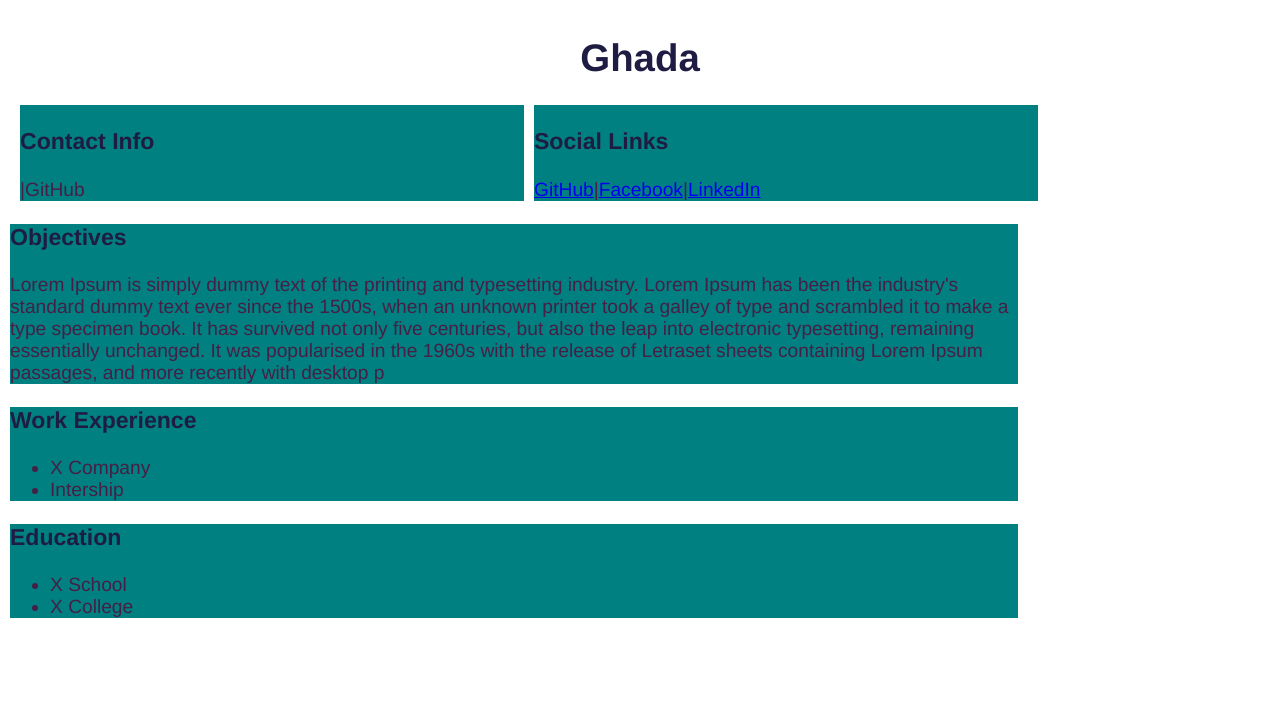
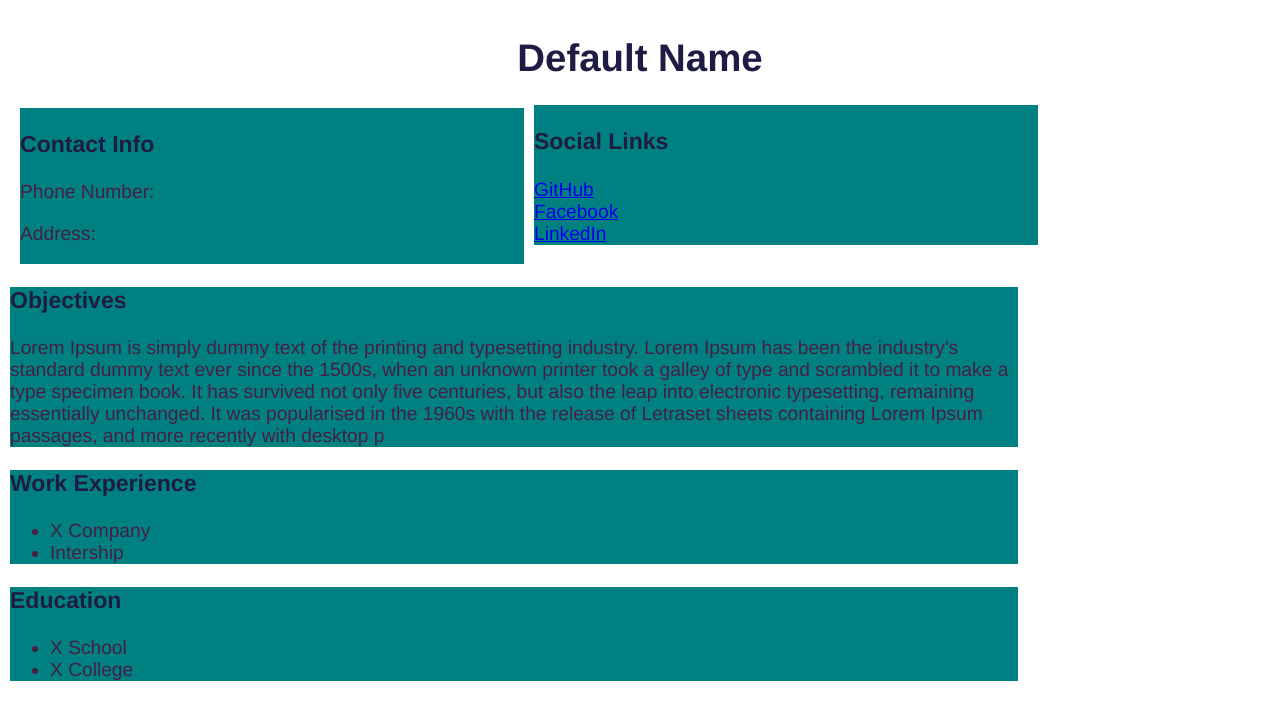
Before and after one commit to mohamedkaoud14/ReactProject, a React (Create React App) app: page / in a window 1280 px wide. Shown: the top 720 px of the page. Built offline with nearby package versions, Linux system fonts and the light colour scheme.

Commit message:
feat: added name and contacts info states

```diff
--- a/src/App.js
+++ b/src/App.js
@@ -7,15 +7,16 @@ import SocialLinks from "./mainpage/SocialLinks.js";
 import WorkExperience from "./mainpage/WorkExperience.js";
 
 function App() {
-  const[appState , updateState] = useState({
-    name:"Ghada",
-    email:"ghada@gmail.com",
-    github:"gahda123@gmail"
-  }) ;
+  const [name, updatName] = useState("Default Name");
+  const [contanctInfo, updateContactInfo] = useState({
+    phone: "default phone",
+    address: "default address"
+  });
+
   return (
     <div className="app">
-      <h1> {appState.name} </h1>
-      <ContactInfo name={appState.name}></ContactInfo>
+      <h1> {name} </h1>
+      <ContactInfo contanctInfo={contanctInfo}></ContactInfo>
       <SocialLinks></SocialLinks>
       <Objectives></Objectives>
       <WorkExperience></WorkExperience>
--- a/src/mainpage/ContactInfo.js
+++ b/src/mainpage/ContactInfo.js
@@ -1,11 +1,13 @@
-function ContactInfo(propc) {
+function ContactInfo({ phone, address }) {
   return (
-    <div className="section contact-info">
+
+    <div div className="section contact-info" >
       <h3>Contact Info</h3>
       <div>
-        <a>{propc.github}</a>|<a>GitHub</a>
+        <p> Phone Number: {phone}</p>
+        <p> Address: {address} </p>
       </div>
-    </div>
+    </div >
   );
 }
 
--- a/src/mainpage/SocialLinks.js
+++ b/src/mainpage/SocialLinks.js
@@ -3,9 +3,11 @@ function SocialLinks() {
     <div className="section social-links">
       <h3>Social Links</h3>
       <div>
-        <a href="https://www.google.com">GitHub</a>|
-        <a href="https://www.google.com">Facebook</a>|
-        <a href="https://www.google.com">LinkedIn</a>
+        <a href="https://www.google.com">GitHub</a>
+        <br />
+        <a href="https://www.facebook.com">Facebook</a>
+        <br />
+        <a href="https://www.linkedin.com">LinkedIn</a>
       </div>
     </div>
   );
```
